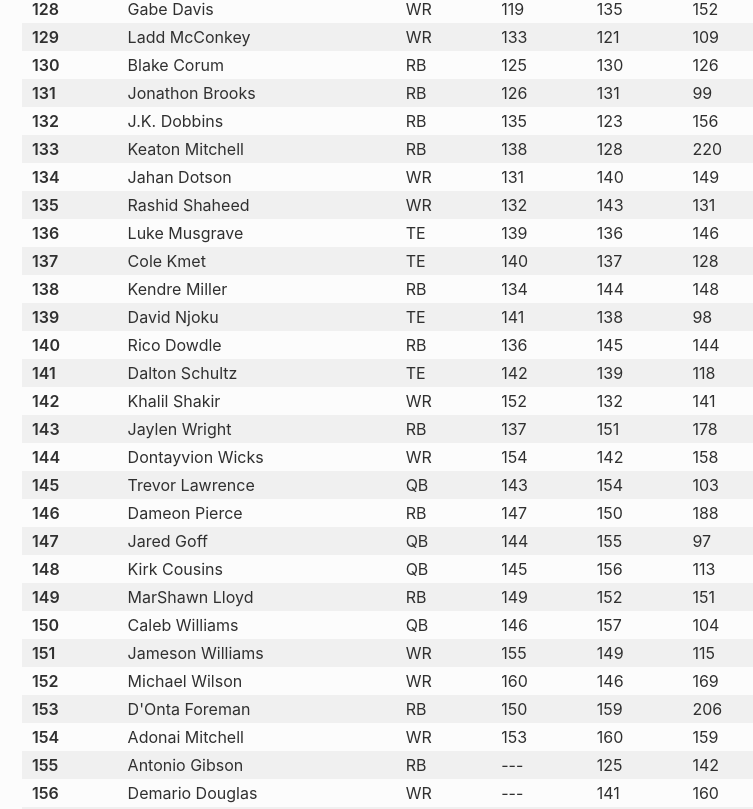
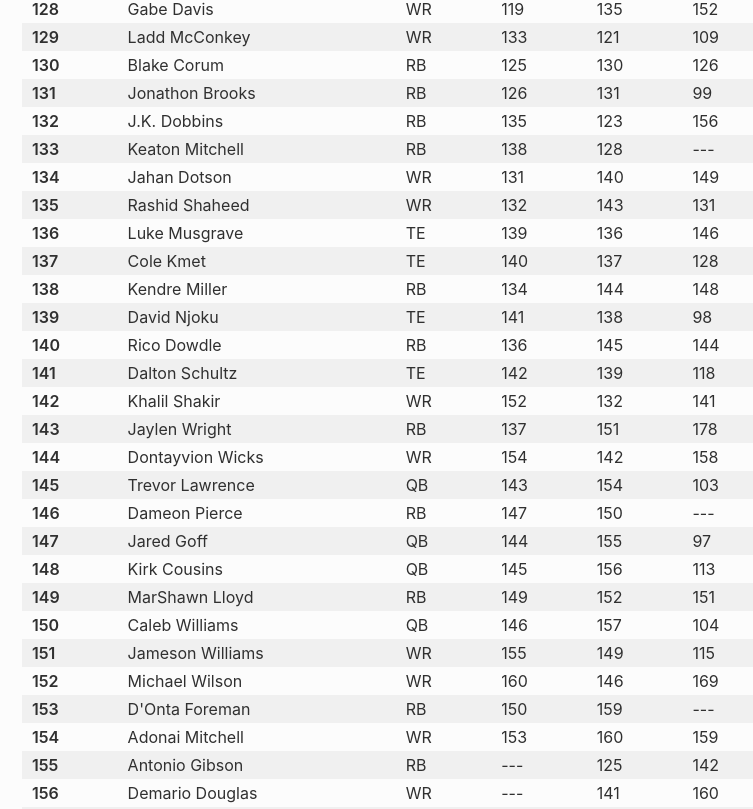
Before and after one commit to travman89/HarrisHalfPPR, a React (Vite) app: page /160 in a window 1280 px wide. Shown: the part 3771-4580 px from the top of the page, without its empty margins (240-993 px from the left). Built offline with nearby package versions, Linux system fonts and the light colour scheme.

Commit message:
ECR update

```diff
--- a/src/Home/index.tsx
+++ b/src/Home/index.tsx
@@ -239,7 +239,11 @@ const Home = () => {
                   <Position>{getThirdColumnDynamicData(player)}</Position>
                 )}
                 {showIndustyRanks && (
-                  <Position>{player.industryRank || "---"}</Position>
+                  <Position>
+                    {player.industryRank && player.industryRank < 180
+                      ? player.industryRank
+                      : "---"}
+                  </Position>
                 )}
               </RankRow>
             ))}
```
